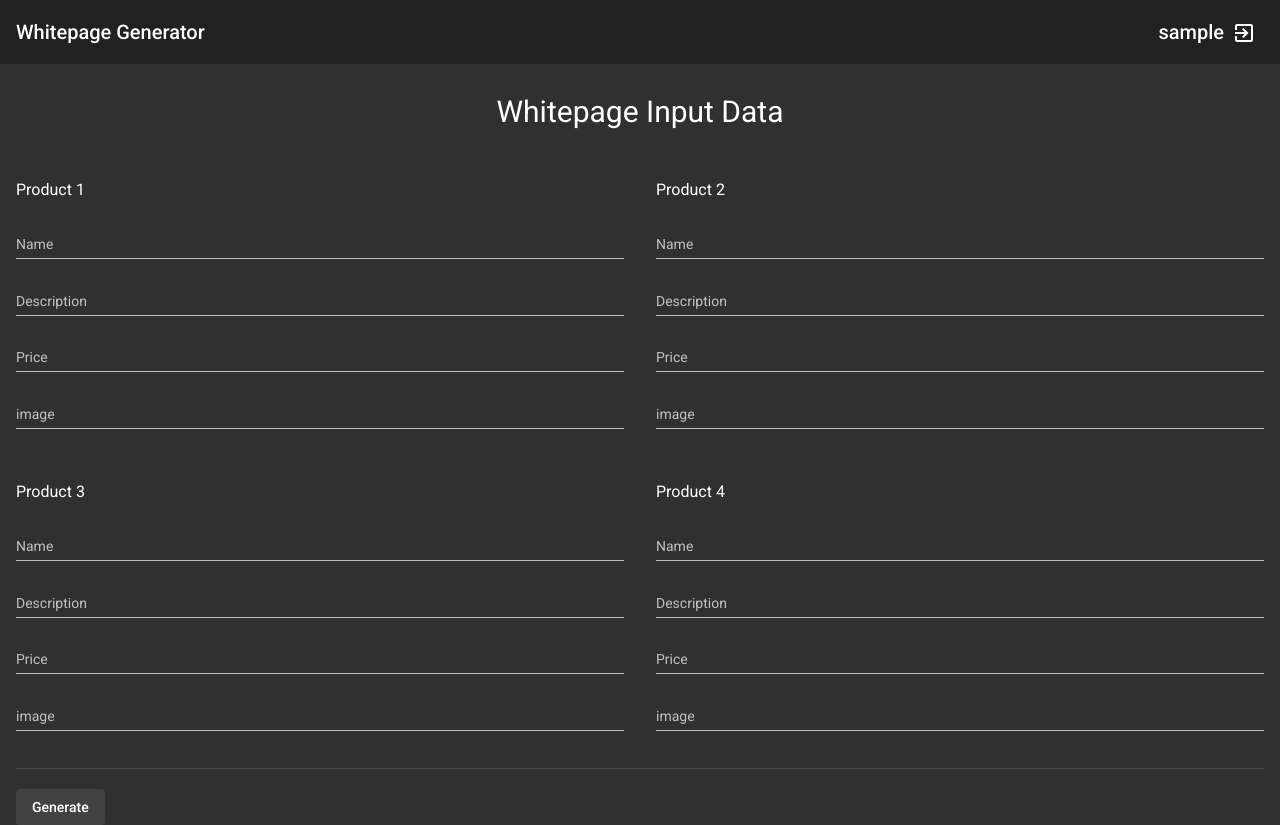
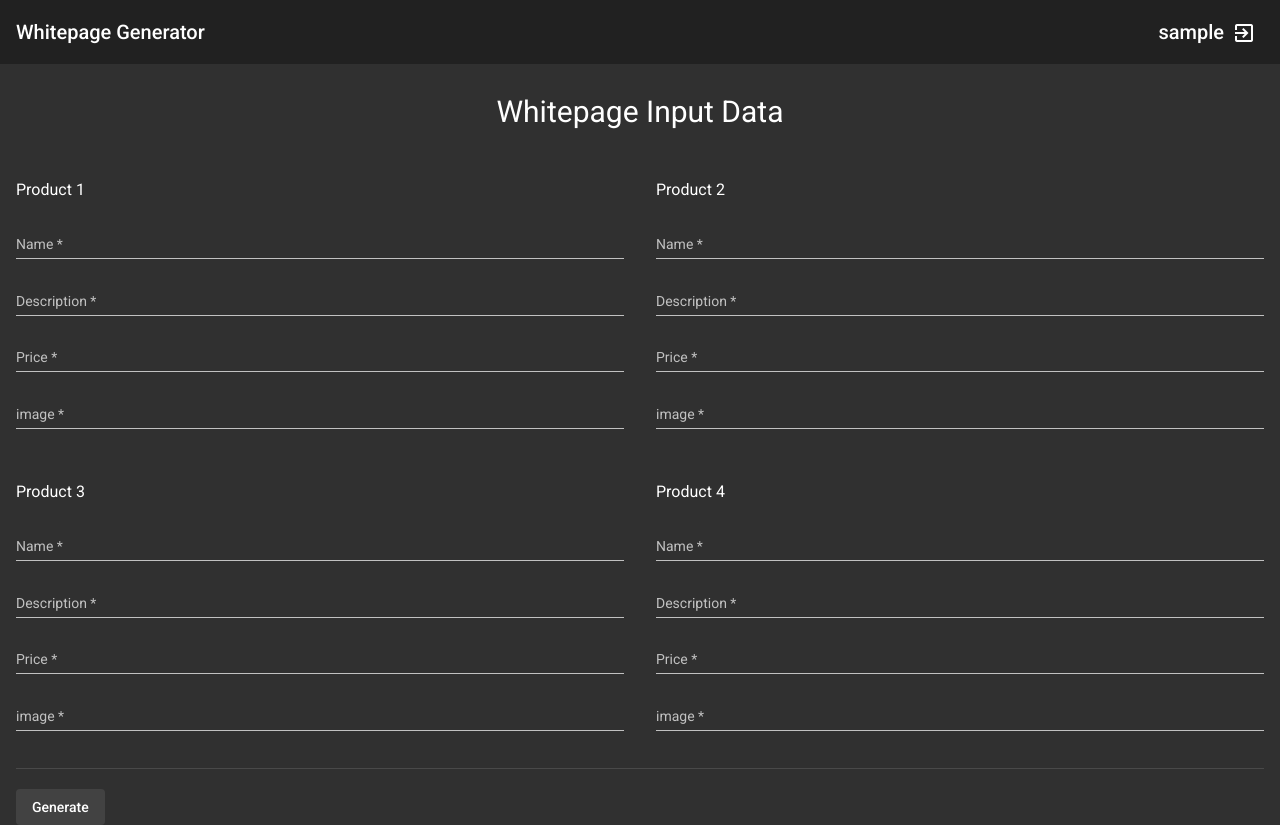
Before and after one commit to DanzigWebb/ads-front, an Angular app: page / in a window 1280 px wide. Built offline with nearby package versions, Linux system fonts and the light colour scheme; sample sign-in values are in the browser's storage.

Commit message:
validation forms

```diff
--- /dev/null
+++ b/src/app/whitepage/interface.ts
@@ -0,0 +1,6 @@
+export interface IWPData {
+  name: string;
+  description: string;
+  price: string;
+  image: string;
+}
--- /dev/null
+++ b/src/app/whitepage/whitepage-hand/whitepage-hand.component.html
@@ -0,0 +1,28 @@
+<div class="whitepage__item">
+    <h3 class="whitepage__subtitle">{{title}}</h3>
+    <form class="whitepage__column" autocomplete="off" [formGroup]="form">
+        <mat-form-field>
+            <mat-label>Name</mat-label>
+            <input matInput formControlName="name">
+            <mat-error>Required field</mat-error>
+        </mat-form-field>
+
+        <mat-form-field>
+            <mat-label>Description</mat-label>
+            <input matInput formControlName="description">
+            <mat-error>Required field</mat-error>
+        </mat-form-field>
+
+        <mat-form-field>
+            <mat-label>Price</mat-label>
+            <input matInput type="number" formControlName="price">
+            <mat-error>Required field</mat-error>
+        </mat-form-field>
+
+        <mat-form-field>
+            <mat-label>image</mat-label>
+            <input matInput formControlName="image">
+            <mat-error>Required field</mat-error>
+        </mat-form-field>
+    </form>
+</div>
--- /dev/null
+++ b/src/app/whitepage/whitepage-hand/whitepage-hand.component.ts
@@ -0,0 +1,92 @@
+import { Component, EventEmitter, forwardRef, Input, OnInit, Output } from '@angular/core';
+import { ControlValueAccessor, FormBuilder, FormGroup, NG_VALUE_ACCESSOR, Validators } from '@angular/forms';
+import { IWPData } from '../interface';
+
+export interface WhitepageID {
+  isValid: boolean;
+  id: string;
+}
+
+export interface WhitepageFormData {
+  isValid: boolean;
+  data: IWPData;
+}
+
+@Component({
+  selector:    'app-whitepage-hand',
+  templateUrl: './whitepage-hand.component.html',
+  styleUrls:   ['../whitepage.component.scss'],
+  providers:   [
+    {
+      provide:     NG_VALUE_ACCESSOR,
+      useExisting: forwardRef(() => WhitepageHandComponent),
+      multi:       true
+    }
+  ]
+})
+export class WhitepageHandComponent implements OnInit, ControlValueAccessor {
+
+  @Input() title = 'Product';
+
+  @Output() changed: EventEmitter<IWPData> = new EventEmitter<IWPData>();
+  @Output() touched: EventEmitter<void> = new EventEmitter<void>();
+  @Output() isValid: EventEmitter<WhitepageID> = new EventEmitter<WhitepageID>();
+  @Output() setData: EventEmitter<WhitepageFormData> = new EventEmitter<WhitepageFormData>();
+
+  public form: FormGroup;
+
+  public val = '';
+
+
+  constructor(
+    private fb: FormBuilder
+  ) {
+  }
+
+  ngOnInit(): void {
+    this.form = this.fb.group({
+      name:        [null, Validators.required],
+      description: [null, Validators.required],
+      price:       [null, Validators.required],
+      image:       [null, Validators.required]
+    });
+
+    this.form.valueChanges.subscribe(value => {
+      this.value = value;
+    });
+  }
+
+  private emitData(): void {
+    this.setData.emit({
+      isValid: this.form.valid,
+      data:    this.form.value
+    });
+  }
+
+  onChange: any = () => {
+    this.changed.emit(this.form.value);
+    this.emitData();
+  }
+
+  onTouch: any = () => {
+    this.touched.emit();
+  }
+
+  set value(val) {
+    this.val = val;
+    this.onChange(val);
+    this.onTouch(val);
+  }
+
+  registerOnChange(fn: any): void {
+    this.onChange = fn;
+  }
+
+  registerOnTouched(fn: any): void {
+    this.onTouch = fn;
+  }
+
+  writeValue(value: any): void {
+    this.value = value;
+  }
+}
--- a/src/app/whitepage/whitepage.component.html
+++ b/src/app/whitepage/whitepage.component.html
@@ -19,106 +19,10 @@
         <h2 class="whitepage__title">Whitepage Input Data</h2>
 
         <div class="whitepage__row">
-            <div class="whitepage__item">
-                <h3 class="whitepage__subtitle">Product 1</h3>
-                <form class="whitepage__column" autocomplete="off">
-                    <mat-form-field>
-                        <mat-label>Name</mat-label>
-                        <input matInput>
-                    </mat-form-field>
-
-                    <mat-form-field>
-                        <mat-label>Description</mat-label>
-                        <input matInput>
-                    </mat-form-field>
-
-                    <mat-form-field>
-                        <mat-label>Price</mat-label>
-                        <input matInput>
-                    </mat-form-field>
-
-                    <mat-form-field>
-                        <mat-label>image</mat-label>
-                        <input matInput>
-                    </mat-form-field>
-                </form>
-            </div>
-
-            <div class="whitepage__item">
-                <h3 class="whitepage__subtitle">Product 2</h3>
-                <form class="whitepage__column" autocomplete="off">
-                    <mat-form-field>
-                        <mat-label>Name</mat-label>
-                        <input matInput>
-                    </mat-form-field>
-
-                    <mat-form-field>
-                        <mat-label>Description</mat-label>
-                        <input matInput>
-                    </mat-form-field>
-
-                    <mat-form-field>
-                        <mat-label>Price</mat-label>
-                        <input matInput>
-                    </mat-form-field>
-
-                    <mat-form-field>
-                        <mat-label>image</mat-label>
-                        <input matInput>
-                    </mat-form-field>
-                </form>
-            </div>
-
-            <div class="whitepage__item">
-                <h3 class="whitepage__subtitle">Product 3</h3>
-                <form class="whitepage__column" autocomplete="off">
-                    <mat-form-field>
-                        <mat-label>Name</mat-label>
-                        <input matInput>
-                    </mat-form-field>
-
-                    <mat-form-field>
-                        <mat-label>Description</mat-label>
-                        <input matInput>
-                    </mat-form-field>
-
-                    <mat-form-field>
-                        <mat-label>Price</mat-label>
-                        <input matInput>
-                    </mat-form-field>
-
-                    <mat-form-field>
-                        <mat-label>image</mat-label>
-                        <input matInput>
-                    </mat-form-field>
-                </form>
-            </div>
-
-            <div class="whitepage__item">
-                <h3 class="whitepage__subtitle">Product 4</h3>
-                <form class="whitepage__column" autocomplete="off">
-                    <mat-form-field>
-                        <mat-label>Name</mat-label>
-                        <input matInput>
-                    </mat-form-field>
-
-                    <mat-form-field>
-                        <mat-label>Description</mat-label>
-                        <input matInput>
-                    </mat-form-field>
-
-                    <mat-form-field>
-                        <mat-label>Price</mat-label>
-                        <input matInput>
-                    </mat-form-field>
-
-                    <mat-form-field>
-                        <mat-label>image</mat-label>
-                        <input matInput>
-                    </mat-form-field>
-                </form>
-            </div>
-
+            <app-whitepage-hand title="Product 1" (setData)="setData($event, 1)"></app-whitepage-hand>
+            <app-whitepage-hand title="Product 2" (setData)="setData($event, 2)"></app-whitepage-hand>
+            <app-whitepage-hand title="Product 3" (setData)="setData($event, 3)"></app-whitepage-hand>
+            <app-whitepage-hand title="Product 4" (setData)="setData($event, 4)"></app-whitepage-hand>
         </div>
 
         <br>
--- a/src/app/whitepage/whitepage.component.ts
+++ b/src/app/whitepage/whitepage.component.ts
@@ -1,17 +1,31 @@
 import { Component, OnInit } from '@angular/core';
 import { AuthService } from '../auth/auth.service';
+import { WhitepageService } from './whitepage.service';
+import { WhitepageFormData } from './whitepage-hand/whitepage-hand.component';
+
+export interface FormData {
+  [key: string]: WhitepageFormData;
+}
 
 @Component({
-  selector: 'app-whitepage',
+  selector:    'app-whitepage',
   templateUrl: './whitepage.component.html',
-  styleUrls: ['./whitepage.component.scss']
+  styleUrls:   ['./whitepage.component.scss']
 })
 export class WhitepageComponent implements OnInit {
 
+  whitepageData: FormData = {};
+
   constructor(
-    public auth: AuthService
-  ) { }
+    public auth: AuthService,
+    public wp: WhitepageService
+  ) {
+  }
 
   ngOnInit(): void {
   }
+
+  setData(val: WhitepageFormData, num): void {
+    this.whitepageData[num] = val;
+  }
 }
--- a/src/app/whitepage/whitepage.module.ts
+++ b/src/app/whitepage/whitepage.module.ts
@@ -4,10 +4,11 @@ import { CommonModule } from '@angular/common';
 import { WhitepageRoutingModule } from './whitepage-routing.module';
 import { WhitepageComponent } from './whitepage.component';
 import { SharedModule } from '../shared/shared.module';
+import { WhitepageHandComponent } from './whitepage-hand/whitepage-hand.component';
 
 
 @NgModule({
-  declarations: [WhitepageComponent],
+  declarations: [WhitepageComponent, WhitepageHandComponent],
   imports: [
     CommonModule,
     WhitepageRoutingModule,
--- /dev/null
+++ b/src/app/whitepage/whitepage.service.ts
@@ -0,0 +1,18 @@
+import { Injectable } from '@angular/core';
+import { HttpClient } from '@angular/common/http';
+import { IWPData } from './interface';
+
+@Injectable({
+  providedIn: 'root'
+})
+export class WhitepageService {
+
+  constructor(
+    private http: HttpClient
+  ) {
+  }
+
+  generate(data: IWPData): void {
+    this.http.post('http://localhost:3000/whitepage', data);
+  }
+}
```
Also changed, not shown: src/app/whitepage/whitepage-hand/whitepage-hand.component.scss (added), 2 other files (tests, documents, lock files or other folders).
